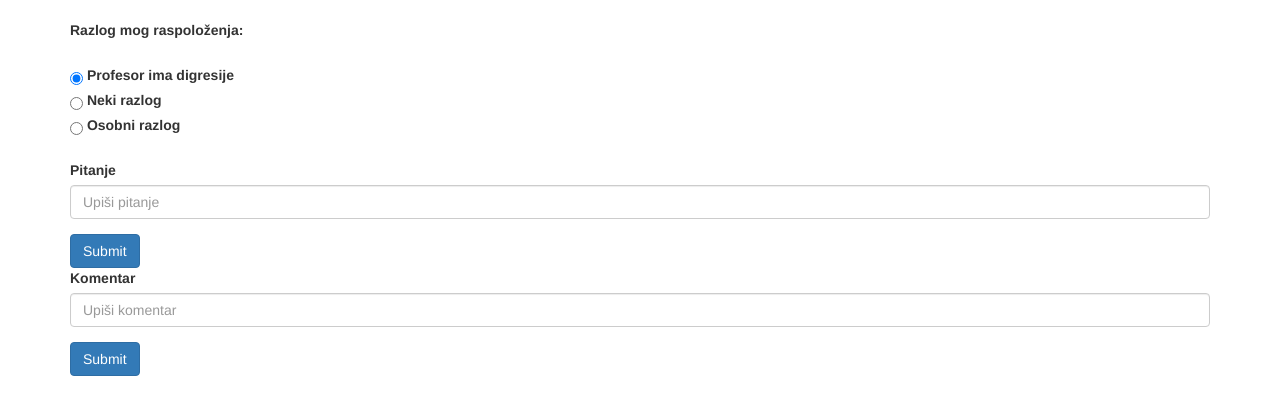
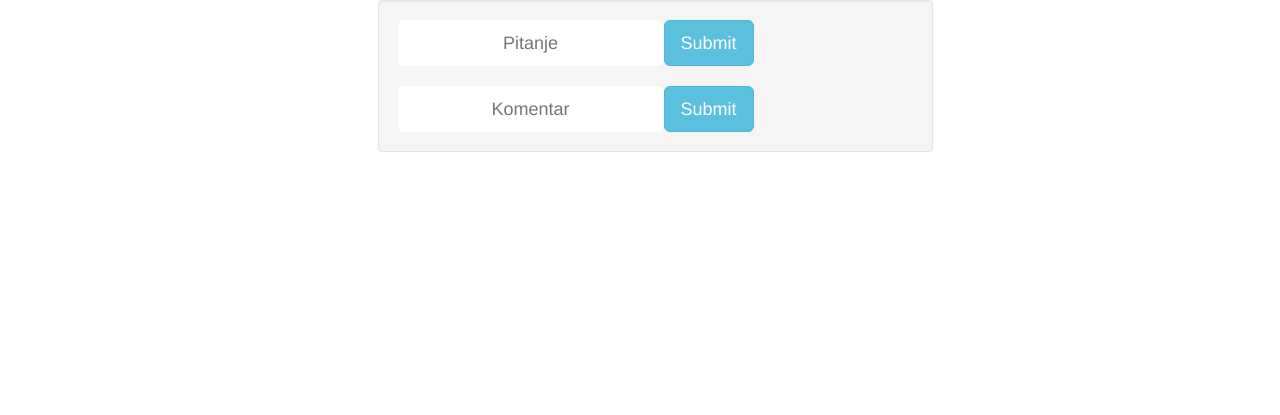
Before and after one commit to dashydasher/Navia, a PHP site: template public/views/student.html.twig in a window 1280 px wide. Shown: the top 415 px of the page. Run offline with PHP 8.4, Linux system fonts and the light colour scheme; the template is opened without the code that fills it, so the values that code supplies are empty; some libraries are stand-ins or nearby versions.

Commit message:
promjena

```diff
--- a/public/views/student.html.twig
+++ b/public/views/student.html.twig
@@ -5,40 +5,30 @@
 
 {% block content %}
 
-    <br/>
+<section>
+<div class="container">
+<div class="row">
+<div class="col-md-6 col-md-offset-3">
 
-    <label>Razlog mog raspoloženja:</label>
-    <br/><br/>
-    <div class="custom-control custom-radio">
-      <input type="radio" class="custom-control-input" id="btn1" name="razlozi" checked>
-      <label class="custom-control-label" for="digresije">Profesor ima digresije</label>
-    </div>
-
-    <div class="custom-control custom-radio">
-      <input type="radio" class="custom-control-input" id="btn2" name="razlozi">
-      <label class="custom-control-label" for="nekiRazlog">Neki razlog</label>
-    </div>
-
-    <div class="custom-control custom-radio">
-      <input type="radio" class="custom-control-input" id="btn3" name="razlozi">
-      <label class="custom-control-label" for="osobniRazlog">Osobni razlog</label>
-    </div>
-
-    <br/>
-    <form>
-
-      <div class="form-group">
-        <label for="question">Pitanje</label>
-        <input type="textarea" class="form-control" id="studentQuestion" placeholder="Upiši pitanje">
-      </div><button type="submit" class="btn btn-primary">Submit</button>
-    </form>
-
-    <form>
-      <div class="form-group">
-        <label for="comment">Komentar</label>
-        <input type="textarea" class="form-control" id="studentComment" placeholder="Upiši komentar">
-      </div><button type="submit" class="btn btn-primary">Submit</button>
-    </form>
+   <div class="well">
+         <form action="#">
+          <div class="input-group">
+             <input class="btn btn-lg" name="question" id="questionInput" type="textfield" placeholder="Pitanje">
+             <button class="btn btn-info btn-lg" type="submit">Submit</button>
+          </div>
+         </form>
+         <br/>
+         <form action="#">
+          <div class="input-group">
+             <input class="btn btn-lg" name="comment" id="commentInput" type="textfield" placeholder="Komentar">
+             <button class="btn btn-info btn-lg" type="submit">Submit</button>
+          </div>
+         </form>
+   </div>
+</div>
+</div>
+</div>
+</section>
 
 {% endblock %}
 
```
